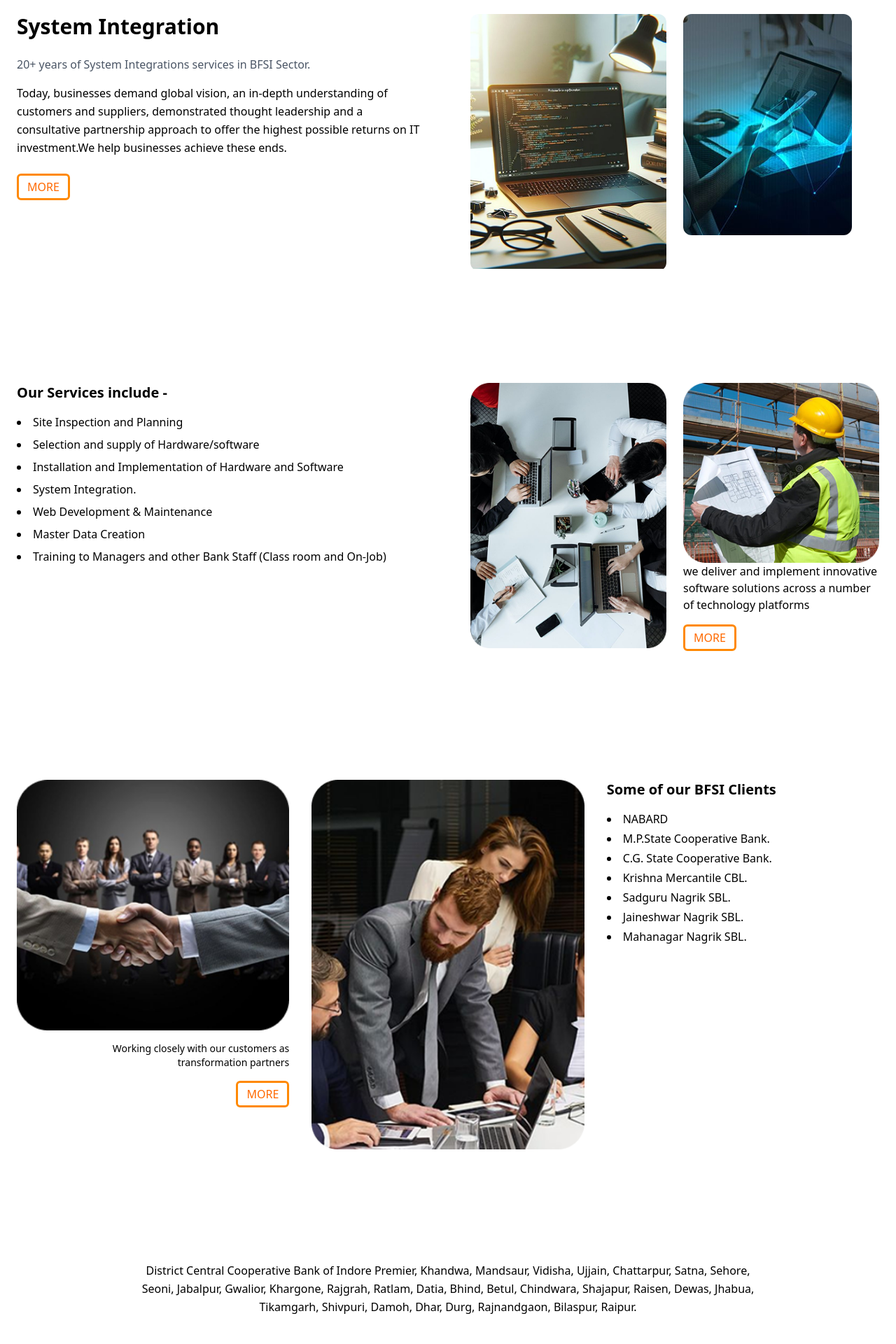
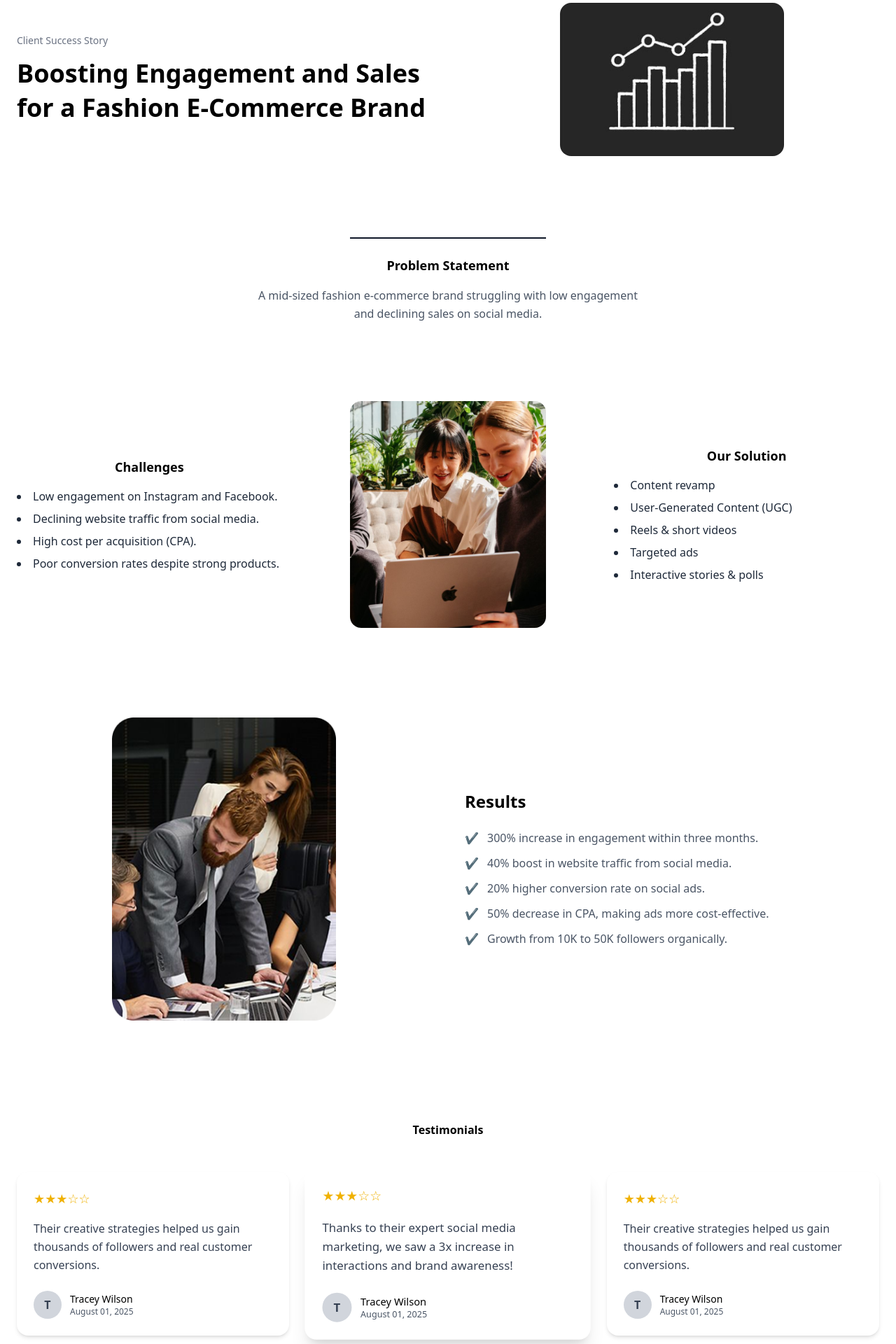
Before and after one commit to Vaibhav8075/PSAI-Project, a React (Vite) app: page / in a window 1280 px wide. Shown: the part 60-1980 px from the top of the page at 70% size. Built offline with nearby package versions, Linux system fonts and the light colour scheme.

Commit message:
portfolio details done

```diff
--- a/src/App.jsx
+++ b/src/App.jsx
@@ -6,17 +6,19 @@ import BlogPage from "./components/blog/BlogPage.jsx";
 import Portfolio from "./components/portfolio/Portfolio.jsx";
 import ContactUs from "./components/contact-us/ContactUs.jsx";
 import BlogDetail from "./components/blog-detail/BlogDetail.jsx";
+import PortfolioDetails from "./components/PortfolioDetails/PortfolioDetails.jsx";
 
 const App = () => {
   return (
     <div>
       {/* <Services /> */}
-      <SystemIntegrate />
+      {/*<SystemIntegrate /> */}
       {/*<SocialMediaMarketing/> */}
       {/*<BlogPage/>*/}
       {/*<Portfolio/>*/}
       {/*<ContactUs/>*/}
       {/* <BlogDetail/> */}
+      <PortfolioDetails/>
     </div>
   );
 };
--- /dev/null
+++ b/src/components/PortfolioDetails/ChallengesSolution.jsx
@@ -0,0 +1,42 @@
+import midImg from "../../assets/images/c12.png";
+
+const ChallengesSolution = () => {
+  return (
+    <section className="max-w-7xl mx-auto px-6 py-16 grid md:grid-cols-3 gap-12 items-center text-center">
+
+      {/* Challenges */}
+      <div>
+        <h3 className="font-semibold text-lg mb-4">Challenges</h3>
+        <ul className="list-disc list-inside text-left text-gray-800 space-y-2">
+          <li>Low engagement on Instagram and Facebook.</li>
+          <li>Declining website traffic from social media.</li>
+          <li>High cost per acquisition (CPA).</li>
+          <li>Poor conversion rates despite strong products.</li>
+        </ul>
+      </div>
+
+      {/* Image */}
+      <div className="flex justify-center">
+        <img
+          src={midImg}
+          alt="Working"
+          className="rounded-2xl w-[280px]"
+        />
+      </div>
+
+      {/* Solution */}
+      <div>
+        <h3 className="font-semibold text-lg mb-4">Our Solution</h3>
+        <ul className="list-disc list-inside text-left text-gray-800 space-y-2">
+          <li>Content revamp</li>
+          <li>User-Generated Content (UGC)</li>
+          <li>Reels & short videos</li>
+          <li>Targeted ads</li>
+          <li>Interactive stories & polls</li>
+        </ul>
+      </div>
+    </section>
+  );
+};
+
+export default ChallengesSolution;
--- /dev/null
+++ b/src/components/PortfolioDetails/PortfolioDetails.jsx
@@ -0,0 +1,19 @@
+import PortfolioHero from "./PortfolioHero";
+import ProblemStatement from "./ProblemStatement";
+import ChallengesSolution from "./ChallengesSolution";
+import Results from "./Results";
+import Testimonials from "./Testimonials";
+
+const PortfolioDetails = () => {
+  return (
+    <>
+      <PortfolioHero />
+      <ProblemStatement />
+      <ChallengesSolution />
+      <Results />
+      <Testimonials />
+    </>
+  );
+};
+
+export default PortfolioDetails;
--- /dev/null
+++ b/src/components/PortfolioDetails/PortfolioHero.jsx
@@ -0,0 +1,29 @@
+import heroImg from "../../assets/images/p3.png";
+
+const PortfolioHero = () => {
+  return (
+    <section className="max-w-7xl mx-auto px-6 py-16 grid md:grid-cols-2 gap-12 items-center mx-3">
+
+      {/* Left */}
+      <div>
+        <p className="text-sm text-gray-500 mb-3">Client Success Story</p>
+        <h1 className="text-3xl md:text-4xl font-semibold leading-snug">
+          Boosting Engagement and Sales for a Fashion E-Commerce Brand
+        </h1>
+
+
+      </div>
+
+      {/* Right */}
+      <div className="flex justify-center">
+        <img
+          src={heroImg}
+          alt="Client"
+          className="rounded-2xl w-[320px] object-cover"
+        />
+      </div>
+    </section>
+  );
+};
+
+export default PortfolioHero;
--- /dev/null
+++ b/src/components/PortfolioDetails/ProblemStatement.jsx
@@ -0,0 +1,14 @@
+const ProblemStatement = () => {
+  return (
+    <section className="max-w-4xl mx-auto px-6 py-12 justify items-center text-center">
+        <div className="w-70 h-[2px] bg-gray-900 mt-1 mb-6 mx-auto" />
+      <h2 className="font-semibold text-lg mb-4">Problem Statement</h2>
+      <p className="text-gray-600 leading-relaxed">
+        A mid-sized fashion e-commerce brand struggling with low engagement<br></br>
+        and declining sales on social media.
+      </p>
+    </section>
+  );
+};
+
+export default ProblemStatement;
--- /dev/null
+++ b/src/components/PortfolioDetails/Results.jsx
@@ -0,0 +1,34 @@
+import resultImg from "../../assets/images/image (11).png";
+
+const results = [
+  "300% increase in engagement within three months.",
+  "40% boost in website traffic from social media.",
+  "20% higher conversion rate on social ads.",
+  "50% decrease in CPA, making ads more cost-effective.",
+  "Growth from 10K to 50K followers organically."
+];
+
+const Results = () => {
+  return (
+    <section className="max-w-7xl mx-auto px-6 py-16 grid md:grid-cols-2 gap-12 items-center">
+
+      <div className="flex justify-center">
+        <img src={resultImg} alt="Results" className="rounded-2xl w-[320px]" />
+      </div>
+
+      <div>
+        <h3 className="font-semibold text-2xl mb-6">Results</h3>
+        <ul className="space-y-3">
+          {results.map((item, idx) => (
+            <li key={idx} className="flex items-start gap-3 text-gray-600">
+              <span className="text-green-500">✔</span>
+              {item}
+            </li>
+          ))}
+        </ul>
+      </div>
+    </section>
+  );
+};
+
+export default Results;
--- /dev/null
+++ b/src/components/PortfolioDetails/Testimonials.jsx
@@ -0,0 +1,66 @@
+const testimonials = [
+  {
+    text: "Their creative strategies helped us gain thousands of followers and real customer conversions.",
+    name: "Tracey Wilson",
+    date: "August 01, 2025",
+  },
+  {
+    text: "Thanks to their expert social media marketing, we saw a 3x increase in interactions and brand awareness!",
+    name: "Tracey Wilson",
+    date: "August 01, 2025",
+  },
+  {
+    text: "Their creative strategies helped us gain thousands of followers and real customer conversions.",
+    name: "Tracey Wilson",
+    date: "August 01, 2025",
+  },
+];
+
+const Testimonials = () => {
+  return (
+    <section className="max-w-7xl mx-auto px-6 py-20 text-center ">
+      <h3 className="font-semibold mb-12">Testimonials</h3>
+
+      <div className="grid md:grid-cols-3 gap-8 items-center">
+        {testimonials.map((t, i) => {
+          const isCenter = i === 1;
+
+          return (
+            <div
+              key={i}
+              className={`rounded-2xl p-6 text-left transition-all duration-300
+                ${
+                  isCenter
+                    ? "bg-white shadow-xl scale-105"
+                    : "bg-white shadow-md scale-100"
+                }`}
+            >
+              {/* Stars */}
+              <div className="text-yellow-500 mb-4 text-lg">★★★☆☆</div>
+
+              {/* Content */}
+              <p className="text-gray-700 mb-6 leading-relaxed">
+                {t.text}
+              </p>
+
+              {/* Profile */}
+              <div className="flex items-center gap-3">
+                {/* Avatar */}
+                <div className="w-10 h-10 rounded-full bg-gray-300 flex items-center justify-center font-semibold text-gray-700">
+                  T
+                </div>
+
+                <div>
+                  <p className="font-medium text-sm">{t.name}</p>
+                  <p className="text-xs text-gray-600">{t.date}</p>
+                </div>
+              </div>
+            </div>
+          );
+        })}
+      </div>
+    </section>
+  );
+};
+
+export default Testimonials;
```
Also changed, not shown: src/assets/images/p3.png (renamed from src/assets/images/bb.png).
